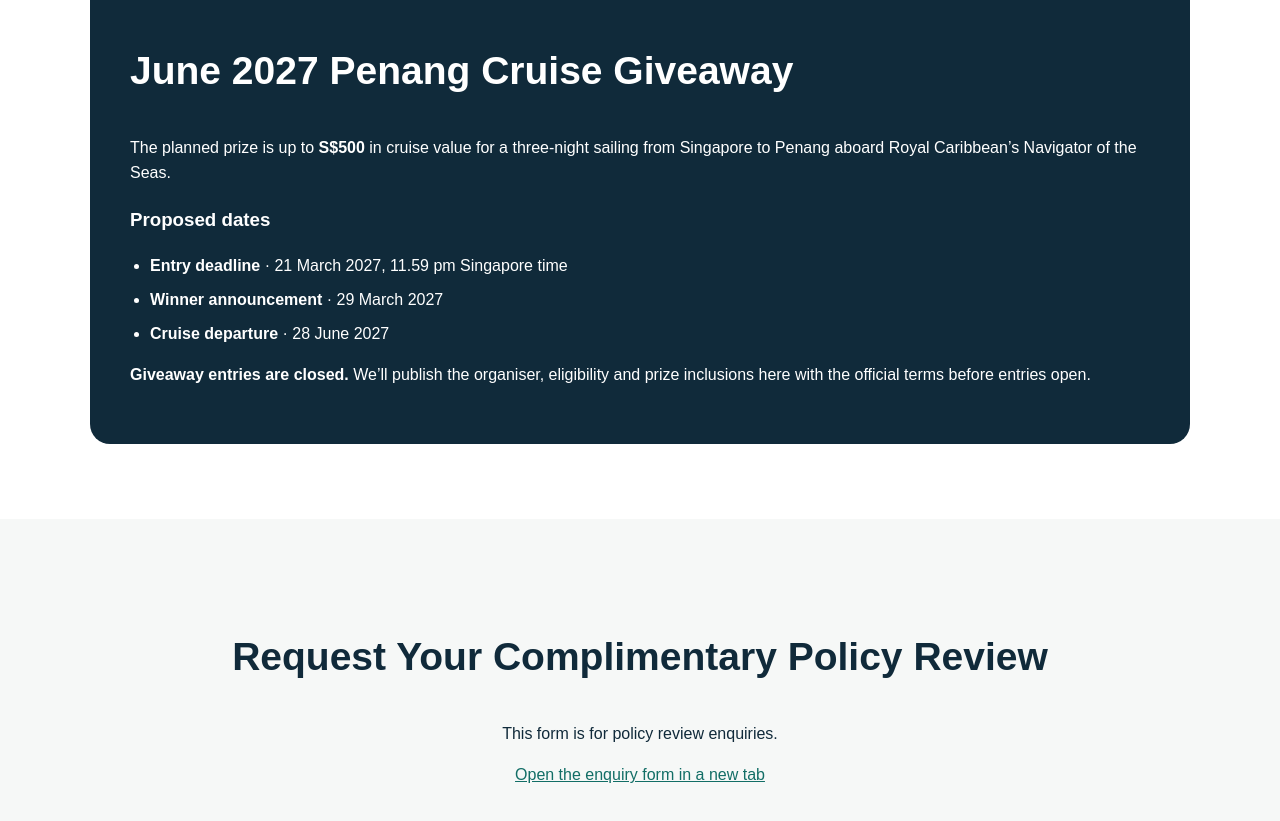
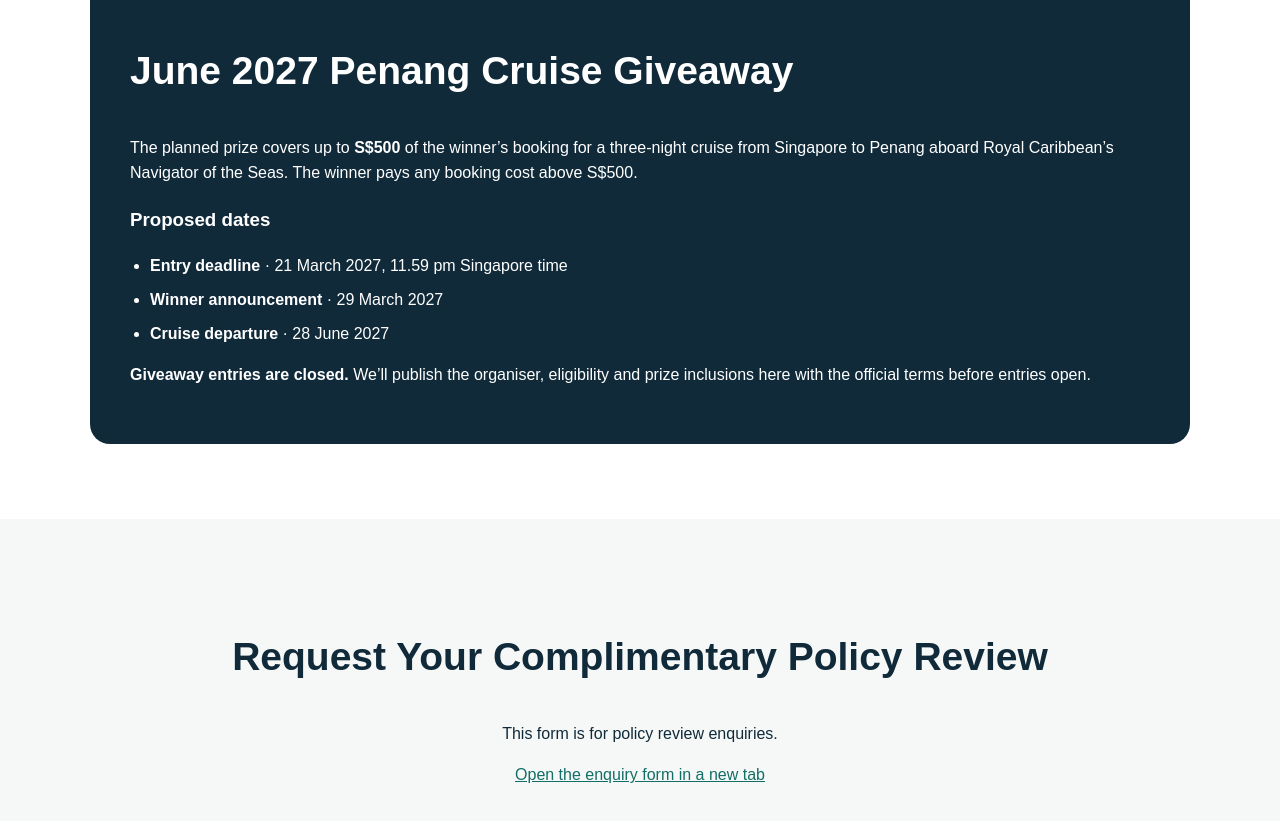
Before and after one commit to derektyc/mycoverage-sg, a plain HTML site: page index.html in a window 1280 px wide. Shown: the part 2480-3301 px from the top of the page. Drawn offline with Linux system fonts and the light colour scheme; grey boxes are pictures that could not be loaded.

Commit message:
Clarify the S$500 cruise giveaway cap

```diff
--- a/index.html
+++ b/index.html
@@ -220,7 +220,7 @@ footer p { font-size:12px;color:#ccd9dc; }
 <section id="giveaway">
   <div class="container giveaway">
     <h2>June 2027 Penang Cruise Giveaway</h2>
-    <p>The planned prize is up to <strong>S$500</strong> in cruise value for a three-night sailing from Singapore to Penang aboard Royal Caribbean’s Navigator of the Seas.</p>
+    <p>The planned prize covers up to <strong>S$500</strong> of the winner’s booking for a three-night cruise from Singapore to Penang aboard Royal Caribbean’s Navigator of the Seas. The winner pays any booking cost above S$500.</p>
     <h3>Proposed dates</h3>
     <ul class="giveaway-dates">
       <li><strong>Entry deadline</strong> · <time datetime="2027-03-21T23:59:00+08:00">21 March 2027, 11.59 pm Singapore time</time></li>
```
